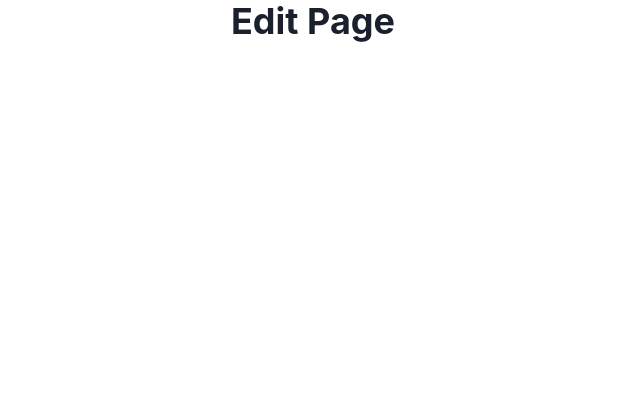
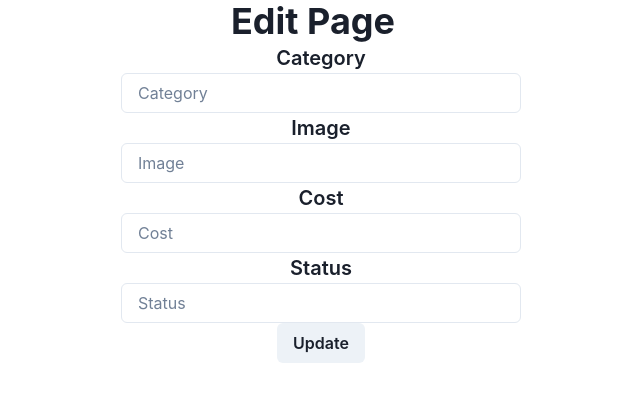
Before and after one commit to Premprakas7/Hotel-Mangement-System, a React (Create React App) app in the folder frontend/: page /admin/edit/1 in a window 1280 px wide. Shown: the top 402 px of the page, without its empty margins (327-967 px from the left). Built offline with nearby package versions, Linux system fonts and the light colour scheme; data requests are answered from the project's data file.

Commit message:
EditAndUpadte added

```diff
--- a/frontend/db.json
+++ b/frontend/db.json
@@ -27,7 +27,7 @@
       "capacity": "3",
       "type_room": "Non AC",
       "type_bed": "Double",
-      "status": "Booked",
+      "status": "booked",
       "id": 4
     }
   ]
--- a/frontend/src/Components/Admin/AdminEdit.jsx
+++ b/frontend/src/Components/Admin/AdminEdit.jsx
@@ -1,10 +1,65 @@
-import { Heading } from '@chakra-ui/react'
-import React from 'react'
+import { Box, Button, Heading, Input ,Text} from '@chakra-ui/react'
+import React, { useEffect, useState } from 'react'
+import { useDispatch, useSelector } from 'react-redux'
+import { useParams } from 'react-router-dom'
+import { EditData, getData } from '../../Redux/action'
 
 const AdminEdit = () => {
+  const {id}=useParams()
+  const data=useSelector(state=>state.reducer.data)
+  const dispatch=useDispatch();
+  const [category, setCategory]=useState()
+  const [image, setImage]=useState()
+  const [cost, setCost]=useState()
+  const [status, setStatus]=useState()
+
+
+  const UpadteHandler=()=>{
+    dispatch(EditData(id,{
+      category,
+      image,
+      cost,
+      status
+    })).then(()=>getData())
+  }
+
+
+  useEffect(()=>{
+    if(!data){
+      dispatch(getData())
+    }
+  },[dispatch,data])
+
+  useEffect(()=>{
+    if(data){
+      const currentitems=data.find((item)=>item.id===Number(id));
+      if(currentitems){
+        setCategory(currentitems.category);
+        setImage(currentitems.image);
+        setCost(currentitems.cost);
+        setStatus(currentitems.status)
+      }
+    }
+  },[data,id])
+
   return (
     <div>
         <Heading>Edit Page</Heading>
+        <Box  w="25rem" ml="35%">
+          <Text  fontSize="xl"  fontWeight="600"> Category</Text>
+          <Input type="text" placeholder='Category' value={category} onChange={(e)=>setCategory(e.target.value)} />
+
+          <Text fontSize="xl" fontWeight="600">Image</Text>
+          <Input type="url" placeholder='Image' value={image} onChange={(e)=>setImage(e.target.value)} />
+
+          <Text fontSize="xl" fontWeight="600">Cost</Text>
+          <Input type="text" placeholder='Cost' value={cost} onChange={(e)=>setCost(e.target.value)} />
+
+          <Text fontSize="xl" fontWeight="600">Status</Text>
+          <Input type="text" placeholder='Status' value={status} onChange={(e)=>setStatus(e.target.value)} />
+          <Button onClick={()=>UpadteHandler()}>Update</Button>
+
+        </Box>
 
     </div>
   )
--- a/frontend/src/Pages/Admin.jsx
+++ b/frontend/src/Pages/Admin.jsx
@@ -7,14 +7,11 @@ import { Button } from '@chakra-ui/react'
 const Admin = () => {
   return (
     <div>
-
       <RouteLink to="/"><Button>Home</Button></RouteLink>
          <AdminTable/>
         <br />
         <AdminForm/>
-
     </div>
   )
 }
-
 export default Admin
--- a/frontend/src/Redux/action.js
+++ b/frontend/src/Redux/action.js
@@ -1,5 +1,5 @@
 import axios from "axios"
-import { DATA_FAILURE, DATA_REQUEST, DATA_SUCCESS, DELETE_REQUEST,DELETE_SUCCESS,DELETE_FAILURE } from "./actionTypes"
+import { DATA_FAILURE, DATA_REQUEST, DATA_SUCCESS, DELETE_REQUEST,DELETE_SUCCESS,DELETE_FAILURE, EDIT_REQUEST, EDIT_SUCCESS, EDIT_FAILURE } from "./actionTypes"
 
 
 
@@ -21,3 +21,10 @@ export const deleteItem = (id, payload) => (dispatch) => {
         )
       );
   };
+
+  export const EditData = (id, payload) => (dispatch) => {
+    dispatch({ type: EDIT_REQUEST });
+    return axios.patch(`http://localhost:8080/data/${id}`, payload)
+      .then((r) => { dispatch({ type:EDIT_SUCCESS, payload: r.data });})
+      .catch((e) => dispatch({ type: EDIT_FAILURE, payload: e }));
+  };
--- a/frontend/src/Redux/actionTypes.js
+++ b/frontend/src/Redux/actionTypes.js
@@ -3,7 +3,10 @@
  export const DATA_SUCCESS="DATA_SUCCESS"
  export const DATA_FAILURE="DATA_FAILURE"
 
-
 export const DELETE_REQUEST = "DELETE_REQUEST";
 export const DELETE_SUCCESS = "DELETE_SUCCESS";
 export const DELETE_FAILURE = "DELETE_FAILURE";
+
+export const EDIT_REQUEST = "EDIT_REQUEST";
+export const EDIT_SUCCESS = "EDIT_SUCCESS";
+export const EDIT_FAILURE = "EDIT_FAILURE";
```
